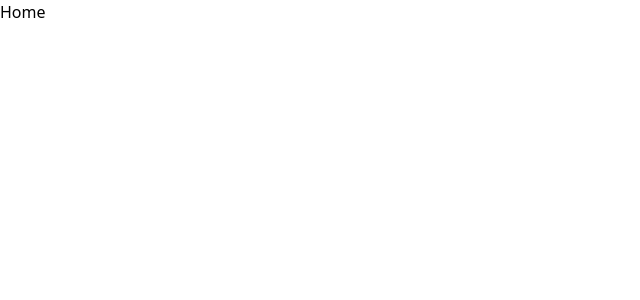
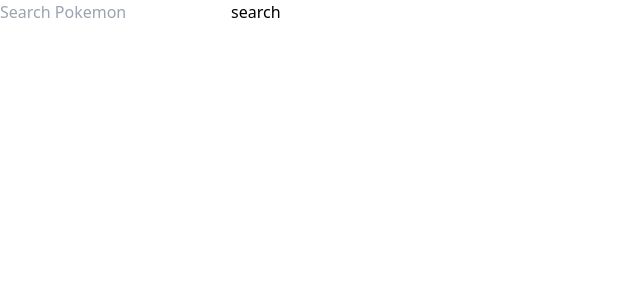
Before and after one commit to JaoShiGitHub/pokemon-search, a Next.js app in the folder client/: page / in a window 1280 px wide. Shown: the top 300 px of the page, without its empty margins (0-640 px from the left). Built offline with nearby package versions, Linux system fonts and the light colour scheme.

Commit message:
import SearchBar

```diff
--- a/client/app/page.js
+++ b/client/app/page.js
@@ -1,5 +1,11 @@
+import SearchBar from "./components/SearchBar";
+
 function Home() {
-  return <div>Home</div>;
+  return (
+    <div>
+      <SearchBar />
+    </div>
+  );
 }
 
 export default Home;
```
